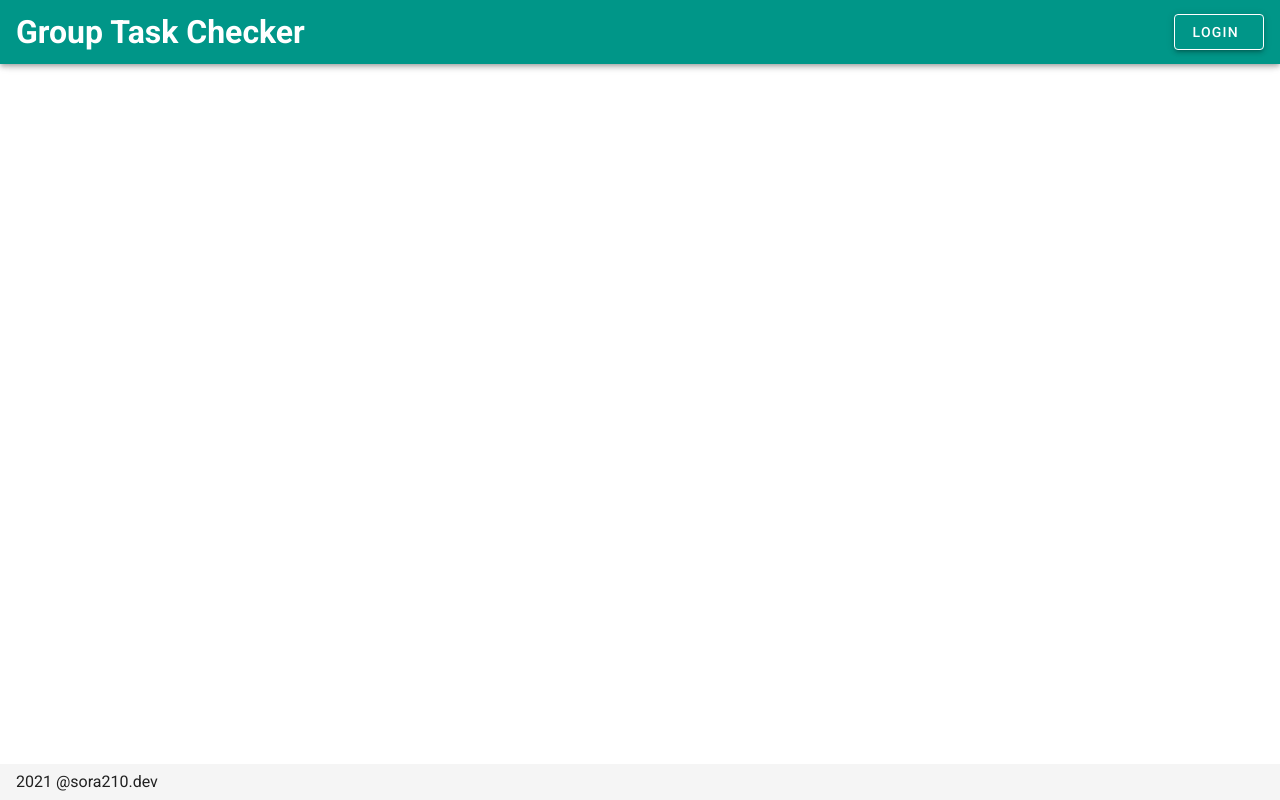
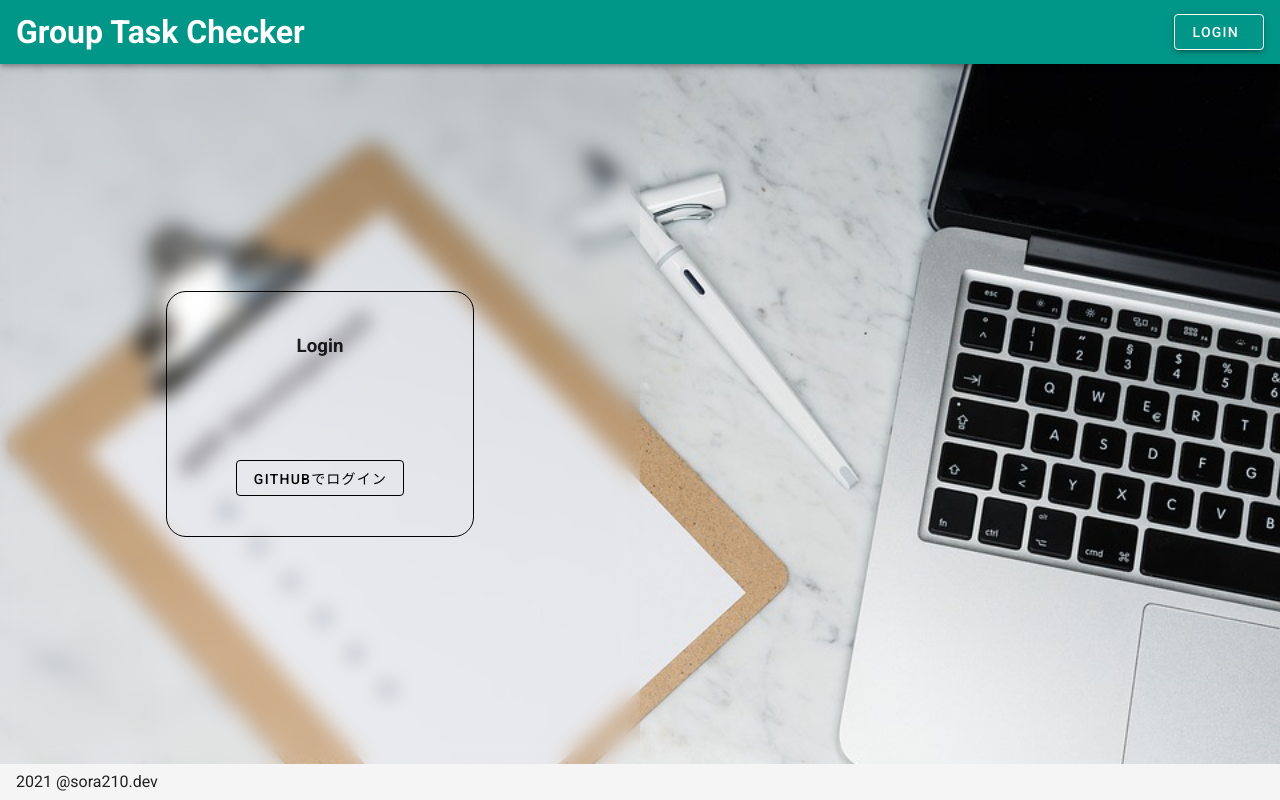
Before and after one commit to Sora-210/GeekCampHackathon2021-vol10, a Vue app in the folder group-todo/: page /login in a window 1280 px wide. Built offline with nearby package versions, Linux system fonts and the light colour scheme.

Commit message:
[create] Login function

```diff
--- a/group-todo/src/App.vue
+++ b/group-todo/src/App.vue
@@ -6,7 +6,9 @@
       dark
     >
       <div class="d-flex align-center">
-        <h1>
+        <h1
+          @click="$router.push('/')"
+        >
           Group Task Checker
         </h1>
       </div>
@@ -16,8 +18,18 @@
       <v-btn
         elevation="3"
         outlined
+        @click="$router.push('/login')"
+        v-if="$store.getters.User !== null"
       >
         <span class="mr-2">Login</span>
+      </v-btn>
+      <v-btn
+        elevation="3"
+        outlined
+        @click="logout"
+        v-else
+      >
+        <span class="mr-2">Logout</span>
       </v-btn>
     </v-app-bar>
 
@@ -32,12 +44,19 @@
 
 <script lang="ts">
 import Vue from 'vue';
+import { signOut, getAuth, Auth} from '@firebase/auth'
 
 export default Vue.extend({
   name: 'App',
 
-  data: () => ({
-    //
-  }),
+  methods: {
+    logout: function() {
+      const auth:Auth = getAuth()
+      signOut(auth)
+        .then(() => {
+          this.$router.push('/')
+        })
+    }
+  }
 });
 </script>
--- a/group-todo/src/main.ts
+++ b/group-todo/src/main.ts
@@ -4,6 +4,19 @@ import './registerServiceWorker'
 import router from './router'
 import store from './store'
 import vuetify from './plugins/vuetify'
+
+//firebase setting
+import { initializeApp } from '@firebase/app'
+import { onAuthStateChanged, getAuth, Auth } from '@firebase/auth'
+
+initializeApp({
+  apiKey: 'AIzaSyAQvsOpcxcbCkCT8u8GQnfDcRi_2OKZ_94',
+  authDomain: 'hackathon-gorupdev-tool.firebaseapp.com'
+})
+const auth:Auth = getAuth();
+onAuthStateChanged(auth,(user) => {
+  store.commit('setUser', user)
+})
 
 Vue.config.productionTip = false
 
--- a/group-todo/src/router/index.ts
+++ b/group-todo/src/router/index.ts
@@ -10,12 +10,9 @@ const routes: Array<RouteConfig> = [
     component: () => import('../views/Top.vue')
   },
   {
-    path: '/about',
-    name: 'About',
-    // route level code-splitting
-    // this generates a separate chunk (about.[hash].js) for this route
-    // which is lazy-loaded when the route is visited.
-    component: () => import(/* webpackChunkName: "about" */ '../views/About.vue')
+    path: '/login',
+    name: 'Login',
+    component: () => import('../views/Login.vue')
   }
 ]
 
--- a/group-todo/src/store/index.ts
+++ b/group-todo/src/store/index.ts
@@ -5,8 +5,15 @@ Vue.use(Vuex)
 
 export default new Vuex.Store({
   state: {
+    User:null
   },
   mutations: {
+    setUser(state, user) {
+      state.User = user
+    },
+    deleteUser(state) {
+      state.User = null
+    }
   },
   actions: {
   },
--- a/group-todo/src/views/About.vue
+++ /dev/null
@@ -1,5 +0,0 @@
-<template>
-  <div class="about">
-    <h1>This is an about page</h1>
-  </div>
-</template>
--- /dev/null
+++ b/group-todo/src/views/Login.vue
@@ -0,0 +1,68 @@
+<template>
+  <v-row id="box">
+    <v-col cols="6" id="foam">
+      <div id="foamBlock">
+        <h3>
+          Login
+        </h3>
+        <v-btn
+          color="black"
+          outlined
+          @click="githubLogin"
+        >
+          GitHubでログイン
+        </v-btn>
+      </div>
+    </v-col>
+    <v-col cols="6">
+    </v-col>
+  </v-row>
+</template>
+
+<script lang="ts">
+import Vue from 'vue'
+import { signInWithPopup, GithubAuthProvider, getAuth, Auth } from '@firebase/auth'
+
+export default Vue.extend({
+  name: 'Login',
+  methods: {
+    githubLogin: async function() {
+      const auth:Auth = getAuth()
+      const provider = new GithubAuthProvider()
+      await signInWithPopup(auth, provider)
+      .then((result) => {
+          this.$store.commit('setUser', result.user)
+      })
+    }
+  }
+})
+</script>
+
+<style scoped>
+#box {
+  height: 100%;
+  background-image:url('../../public/img/top.jpg');
+  background-size: cover;
+  margin: 0;
+}
+
+#foam {
+  backdrop-filter: blur(10px);
+  margin: 0;
+  display: flex;
+  justify-content: center;
+  align-items: center;
+}
+
+#foamBlock {
+  text-align: center;
+  width: 50%;
+  margin: auto auto;
+  padding: 40px 0;
+  border: solid #000000 1px;
+  border-radius: 20px;
+}
+#foamBlock h3 {
+  padding-bottom: 100px;
+}
+</style>
```
